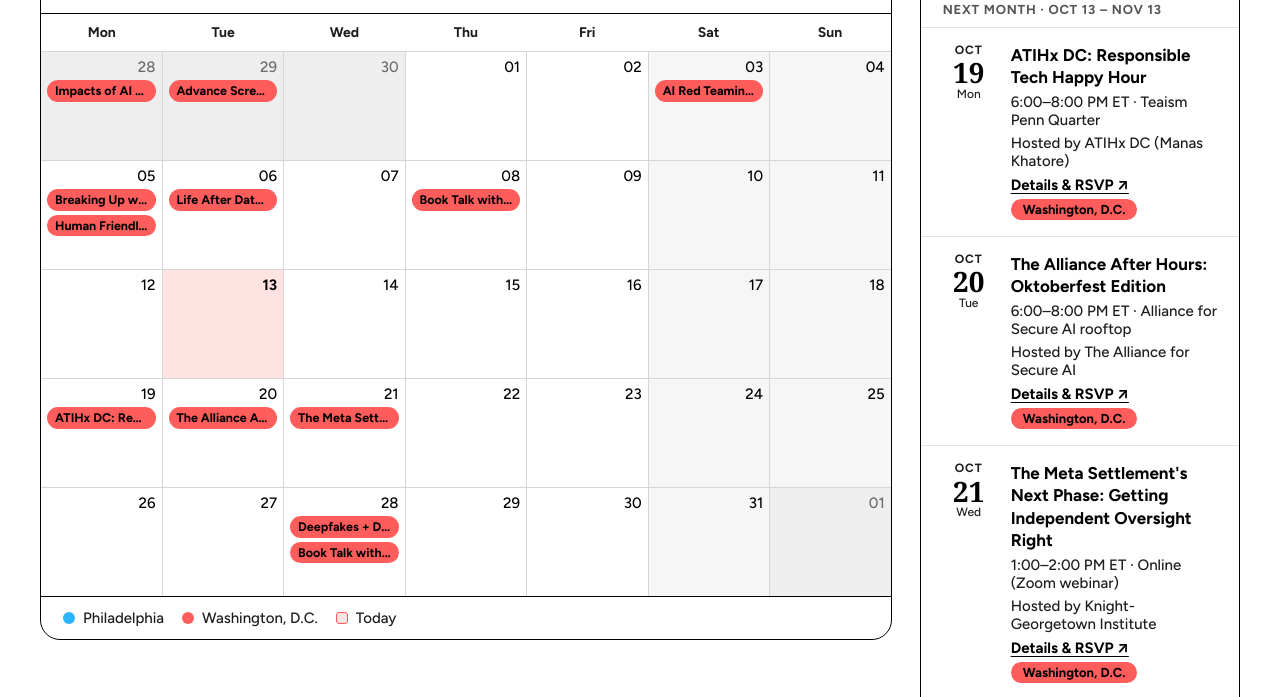
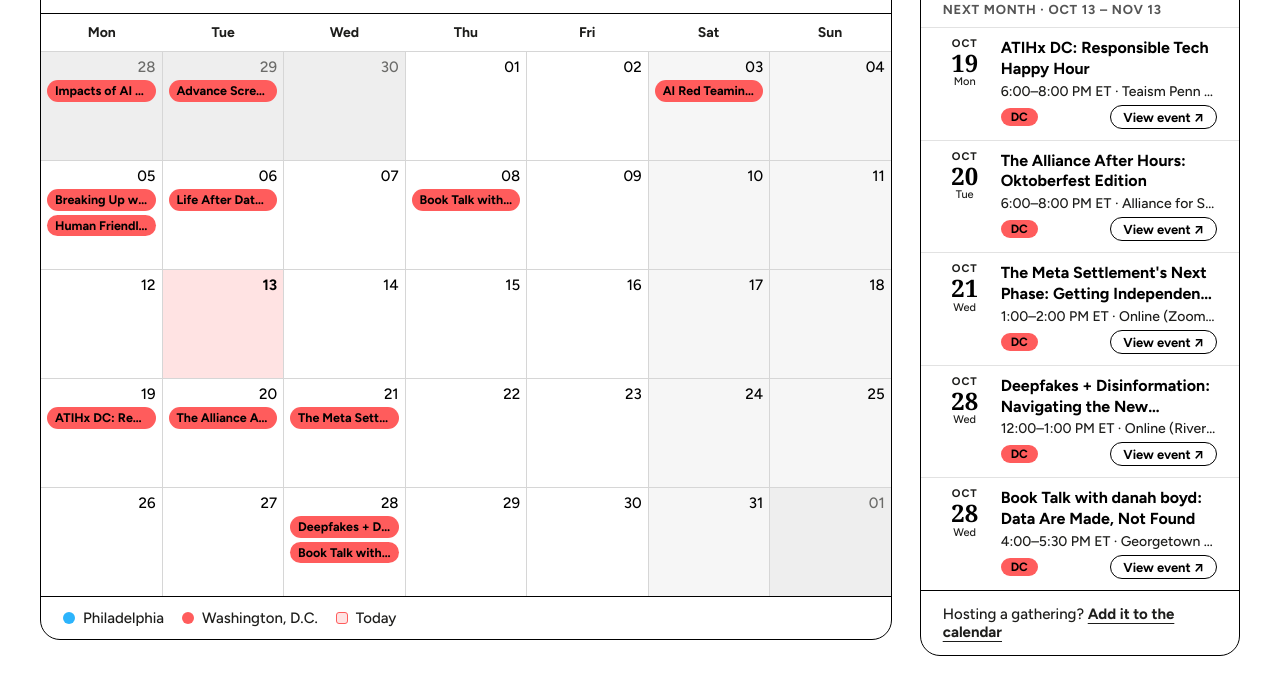
Before and after one commit to ChadL22/atihx-community-calendar, a plain HTML site: page index.html in a window 1280 px wide. Shown: the part 483-1180 px from the top of the page. Drawn offline with Linux system fonts and the light colour scheme; a web font is replaced by a local one.

Commit message:
Compact event list with View event button

```diff
--- a/css/styles.css
+++ b/css/styles.css
@@ -240,20 +240,29 @@
   background: var(--white); font-size: 17px; font-weight: 500;
 }
 .tabs button[aria-selected="true"] { border-bottom-color: var(--coral); font-weight: 700; }
-.event { display: flex; gap: 16px; padding: 16px 22px; border-bottom: 1px solid var(--line-soft); }
+.event { display: flex; gap: 14px; padding: 10px 22px 11px; border-bottom: 1px solid var(--line-soft); transition: background-color .15s; }
 .event:last-child { border-bottom: 0; }
-.event-date { flex: none; width: 52px; display: flex; flex-direction: column; align-items: center; line-height: 1.1; }
-.event-date .mon { font-size: 12px; font-weight: 700; letter-spacing: 0.08em; color: var(--ink); }
-.event-date .day { font-family: var(--serif); font-size: 28px; font-weight: 700; }
-.event-date .dow { font-size: 12px; color: var(--ink); }
-.event-body { min-width: 0; display: flex; flex-direction: column; gap: 5px; }
-.event-title { font-size: 17px; font-weight: 700; line-height: 1.3; }
-a.event-title:hover { text-decoration: underline; }
-.event-meta { font-size: 15px; color: var(--ink); }
-.event-link { align-self: flex-start; font-size: 15px; font-weight: 700; text-decoration: underline; text-underline-offset: 3px; }
+.event.has-link { cursor: pointer; }
+@media (hover: hover) {
+  .event.has-link:hover { background: var(--weekend-bg); }
+  .event.has-link:hover .event-title { text-decoration: underline; text-underline-offset: 3px; }
+}
+.event-date { flex: none; width: 44px; display: flex; flex-direction: column; align-items: center; line-height: 1.1; }
+.event-date .mon { font-size: 11px; font-weight: 700; letter-spacing: 0.08em; color: var(--ink); }
+.event-date .day { font-family: var(--serif); font-size: 24px; font-weight: 700; }
+.event-date .dow { font-size: 11px; color: var(--ink); }
+.event-body { flex: 1; min-width: 0; display: flex; flex-direction: column; gap: 3px; }
+.event-title {
+  font-size: 16px; font-weight: 700; line-height: 1.3;
+  display: -webkit-box; -webkit-box-orient: vertical; -webkit-line-clamp: 2; overflow: hidden;
+}
+.event-meta { font-size: 14px; color: var(--ink); white-space: nowrap; overflow: hidden; text-overflow: ellipsis; }
+.event-actions { display: flex; align-items: center; justify-content: space-between; gap: 10px; margin-top: 2px; }
+.btn.btn-xs { min-height: 0; padding: 3px 12px; font-size: 13px; font-weight: 700; border-width: 1.5px; gap: 4px; background: var(--white); }
+.btn.btn-xs:hover { background: var(--black); color: var(--white); }
 .badge {
-  display: inline-block; padding: 3px 12px; border-radius: 300px;
-  color: var(--black); font-size: 13px; font-weight: 700;
+  display: inline-block; padding: 2px 10px; border-radius: 300px;
+  color: var(--black); font-size: 12px; font-weight: 700;
 }
 .list-empty { padding: 32px 22px; text-align: center; font-size: 16px; color: var(--ink); }
 .list-range { margin: 0; padding: 10px 22px; border-bottom: 1px solid var(--line-soft); font-size: 13px; font-weight: 700; letter-spacing: 0.06em; text-transform: uppercase; color: #555; }
@@ -267,7 +276,7 @@
     radial-gradient(farthest-side at 50% 100%, rgba(0,0,0,0.14), transparent) bottom / 100% 12px no-repeat scroll;
 }
 #event-list:focus-visible { outline-offset: -3px; }
-.events-foot { padding: 16px 22px; border-top: var(--border); font-size: 15px; color: var(--ink); }
+.events-foot { padding: 14px 22px; border-top: var(--border); font-size: 15px; color: var(--ink); }
 
 /* ---------- Submit page ---------- */
 .submit-layout { display: flex; flex-wrap: wrap; gap: 40px 64px; align-items: flex-start; }
--- a/js/app.js
+++ b/js/app.js
@@ -173,34 +173,50 @@
     var html = list.map(function (e) {
       var c = BY_ID[e.community];
       var d = new Date(Number(e.start.slice(0, 4)), Number(e.start.slice(5, 7)) - 1, Number(e.start.slice(8, 10)));
-      var title = e.url
-        ? '<a class="event-title" href="' + esc(e.url) + '" target="_blank" rel="noopener">' + esc(e.title) + '</a>'
-        : '<div class="event-title">' + esc(e.title) + '</div>';
       var where = e.venue || 'Venue TBA';
-      return '<article class="event">' +
+      var full = e.title + '\n' + timeRange(e) + ' · ' + where + (e.host ? '\nHosted by ' + e.host : '');
+      return '<article class="event' + (e.url ? ' has-link' : '') + '"' + (e.url ? ' data-url="' + esc(e.url) + '"' : '') + ' title="' + esc(full) + '">' +
         '<div class="event-date"><span class="mon">' + MON[d.getMonth()] + '</span><span class="day">' + d.getDate() + '</span><span class="dow">' + DOW[d.getDay()] + '</span></div>' +
-        '<div class="event-body">' + title +
+        '<div class="event-body">' +
+        '<div class="event-title">' + esc(e.title) + '</div>' +
         '<div class="event-meta">' + esc(timeRange(e)) + ' · ' + esc(where) + '</div>' +
-        (e.host ? '<div class="event-meta">Hosted by ' + esc(e.host) + '</div>' : '') +
-        (e.url ? '<a class="event-link" href="' + esc(e.url) + '" target="_blank" rel="noopener">' + (e.start.slice(0, 10) >= TODAY ? 'Details &amp; RSVP ↗' : 'Event page ↗') + '<span class="sr-only"> for ' + esc(e.title) + ' (opens in a new tab)</span></a>' : '') +
-        '<div><span class="badge" style="background:' + esc(c.color) + '">' + esc(c.name) + '</span></div>' +
+        '<div class="event-actions">' +
+        '<span class="badge" style="background:' + esc(c.color) + '">' + esc(c.short || c.name) + '</span>' +
+        (e.url ? '<a class="btn btn-outline btn-xs" href="' + esc(e.url) + '" target="_blank" rel="noopener">View event ↗<span class="sr-only"> page for ' + esc(e.title) + ' (opens in a new tab)</span></a>' : '') +
+        '</div>' +
         '</div></article>';
     }).join('');
     box.innerHTML = html;
     fitList();
   }
 
-  // Show the first few events, then let the list scroll.
+  // Show the first 5 events (4 if 5 would make the list taller than the
+  // calendar beside it), then let the list scroll.
   function fitList() {
     var box = $('event-list');
     var items = box.querySelectorAll('.event');
     box.classList.remove('is-scrollable');
     box.style.maxHeight = '';
-    if (items.length <= VISIBLE_EVENTS) return;
-    var last = items[VISIBLE_EVENTS - 1];
-    box.style.maxHeight = (last.offsetTop - box.offsetTop + last.offsetHeight) + 'px';
+    var bottomOf = function (n) { var el = items[n - 1]; return el.offsetTop - box.offsetTop + el.offsetHeight; };
+    var n = Math.min(VISIBLE_EVENTS, items.length);
+    var cal = document.querySelector('.calendar'), panel = box.closest('.events');
+    var sideBySide = cal && Math.abs(cal.getBoundingClientRect().top - panel.getBoundingClientRect().top) < 2;
+    if (sideBySide && n === VISIBLE_EVENTS && items.length > n) {
+      var chrome = panel.offsetHeight - box.offsetHeight;   // tabs, range line, footer
+      if (chrome + bottomOf(n) > cal.offsetHeight + 40) n = VISIBLE_EVENTS - 1;
+    }
+    if (items.length <= n) return;
+    box.style.maxHeight = bottomOf(n) + 'px';
     box.classList.add('is-scrollable');
   }
+
+  // Clicking anywhere on an event opens its event page, same as the button.
+  $('event-list').addEventListener('click', function (e) {
+    if (e.target.closest('a')) return;
+    if (window.getSelection && String(window.getSelection())) return; // let people select text
+    var row = e.target.closest('.event[data-url]');
+    if (row) window.open(row.getAttribute('data-url'), '_blank', 'noopener');
+  });
   var resizeTimer;
   window.addEventListener('resize', function () { clearTimeout(resizeTimer); resizeTimer = setTimeout(fitList, 150); });
 
```
